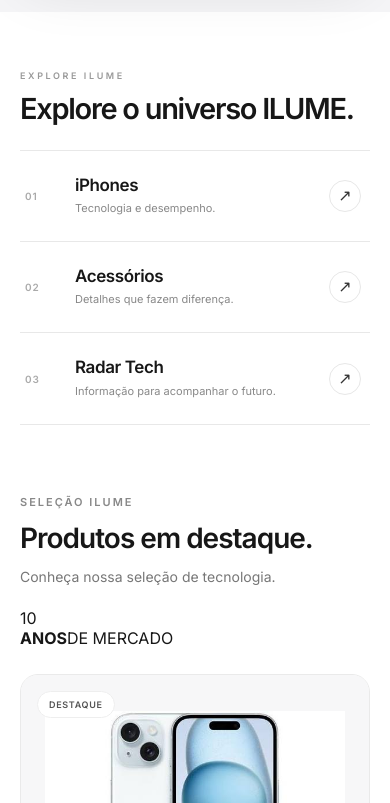
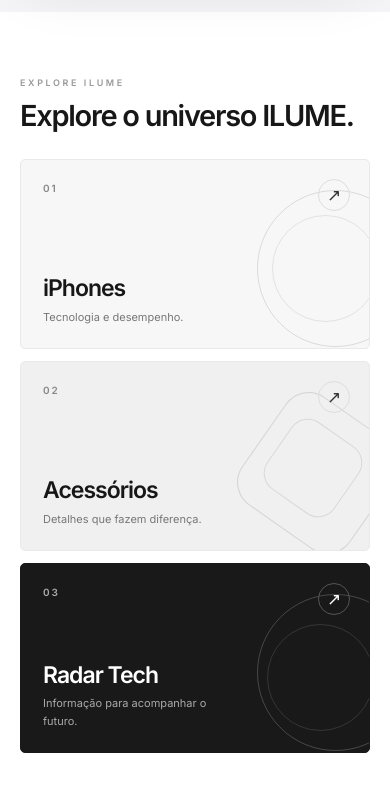
Before and after one commit to ytmatheus332-maker/ilume-tech-store, a React (Vite) app: page / in a window 390 px wide. Shown: the part 741-1544 px from the top of the page. Built offline with nearby package versions, Linux system fonts and the light colour scheme; no server answers.

Commit message:
Atualizar o App.css

```diff
--- a/src/App.css
+++ b/src/App.css
@@ -158,17 +158,17 @@ main {
 }
 
 /* =====================================
-   EXPLORE — PREMIUM EDITORIAL
+   EXPLORE — NOVO DESIGN EDITORIAL
 ===================================== */
 
 .categories {
   width: calc(100% - 64px);
   max-width: 1200px;
-  margin: 90px auto 0;
+  margin: 105px auto 0;
 }
 
 .section-heading {
-  margin-bottom: 34px;
+  margin-bottom: 38px;
 }
 
 .section-heading > span {
@@ -182,109 +182,211 @@ main {
 .section-heading h2 {
   margin-top: 13px;
   color: #171717;
-  font-size: clamp(29px, 3vw, 38px);
+  font-size: clamp(30px, 3.5vw, 42px);
   font-weight: 600;
-  letter-spacing: -1.7px;
-  line-height: 1.12;
+  letter-spacing: -2px;
+  line-height: 1.1;
 }
-
-/* GRADE DE CATEGORIAS */
 
 .category-grid {
   display: grid;
   grid-template-columns: repeat(3, minmax(0, 1fr));
-  border-top: 1px solid #e8e8e8;
-  border-bottom: 1px solid #e8e8e8;
+  gap: 16px;
 }
 
-/* CARTÃO */
+/* CARDS */
 
 .category-card {
   position: relative;
   display: flex;
   min-width: 0;
-  min-height: 180px;
-  align-items: flex-start;
+  min-height: 285px;
+  flex-direction: column;
   justify-content: space-between;
-  flex-direction: column;
-  padding: 27px 28px;
-  border: 0;
-  border-right: 1px solid #e8e8e8;
-  border-radius: 0;
-  background: #fff;
+  overflow: hidden;
+  isolation: isolate;
+  padding: 27px;
+  border: 1px solid #e9e9e9;
+  border-radius: 5px;
+  background: #f7f7f7;
   color: #171717;
   text-decoration: none;
-  transition: background .3s ease;
+  transition:
+    transform .35s ease,
+    background .35s ease,
+    border-color .35s ease,
+    box-shadow .35s ease;
 }
 
-.category-card:last-child {
-  border-right: 0;
+.category-card:nth-child(2) {
+  background: #f0f0f0;
 }
 
-/* NUMERAÇÃO */
+.category-card:nth-child(3) {
+  background: #191919;
+  border-color: #191919;
+  color: #fff;
+}
+
+/* FORMAS GEOMÉTRICAS */
+
+.category-card::before {
+  position: absolute;
+  z-index: -1;
+  top: 70px;
+  right: -65px;
+  width: 190px;
+  height: 190px;
+  border: 1px solid rgba(0,0,0,.12);
+  border-radius: 50%;
+  content: "";
+  transition: transform .55s ease;
+}
+
+.category-card:nth-child(1)::after {
+  position: absolute;
+  z-index: -1;
+  top: 101px;
+  right: -25px;
+  width: 125px;
+  height: 125px;
+  border: 1px solid rgba(0,0,0,.09);
+  border-radius: 50%;
+  content: "";
+}
+
+.category-card:nth-child(2)::before {
+  top: 93px;
+  right: -22px;
+  width: 155px;
+  height: 155px;
+  border-radius: 28px;
+  transform: rotate(35deg);
+}
+
+.category-card:nth-child(2)::after {
+  position: absolute;
+  z-index: -1;
+  top: 125px;
+  right: 12px;
+  width: 90px;
+  height: 90px;
+  border: 1px solid rgba(0,0,0,.1);
+  border-radius: 20px;
+  content: "";
+  transform: rotate(35deg);
+}
+
+.category-card:nth-child(3)::before {
+  top: 75px;
+  right: -55px;
+  width: 190px;
+  height: 190px;
+  border-color: rgba(255,255,255,.2);
+}
+
+.category-card:nth-child(3)::after {
+  position: absolute;
+  z-index: -1;
+  top: 112px;
+  right: -18px;
+  width: 115px;
+  height: 115px;
+  border: 1px solid rgba(255,255,255,.12);
+  border-radius: 50%;
+  content: "";
+}
+
+/* TOPO DOS CARDS */
 
 .category-number {
-  color: #aaa;
+  color: #888;
   font-size: 10px;
   font-weight: 600;
   letter-spacing: 2px;
 }
 
+.category-card:nth-child(3) .category-number {
+  color: #aaa;
+}
+
 /* INFORMAÇÕES */
 
 .category-info {
+  position: relative;
+  z-index: 1;
   display: flex;
   flex-direction: column;
-  gap: 8px;
+  gap: 9px;
 }
 
 .category-info h3 {
   color: #171717;
-  font-size: 21px;
+  font-size: 25px;
   font-weight: 600;
-  letter-spacing: -.7px;
-  line-height: 1.2;
+  letter-spacing: -1px;
+  line-height: 1.1;
   transition: transform .3s ease;
 }
 
 .category-info p {
+  max-width: 190px;
   margin: 0;
-  color: #888;
+  color: #777;
   font-size: 12px;
-  font-weight: 400;
   line-height: 1.6;
 }
 
-/* SETA */
+.category-card:nth-child(3) .category-info h3 {
+  color: #fff;
+}
+
+.category-card:nth-child(3) .category-info p {
+  color: #aaa;
+}
+
+/* SETAS */
 
 .category-arrow {
   position: absolute;
-  top: 24px;
-  right: 25px;
+  z-index: 2;
+  top: 23px;
+  right: 23px;
   display: flex;
-  width: 34px;
-  height: 34px;
+  width: 35px;
+  height: 35px;
   align-items: center;
   justify-content: center;
-  border: 1px solid #e7e7e7;
+  border: 1px solid #dedede;
   border-radius: 50%;
   background: transparent;
   color: #333;
   font-family: Arial, sans-serif;
   font-size: 17px;
-  font-weight: 400;
   line-height: 1;
-  transition:
-    background .3s ease,
-    color .3s ease,
-    border-color .3s ease,
-    transform .3s ease;
+  transition: all .3s ease;
+}
+
+.category-card:nth-child(3) .category-arrow {
+  border-color: #555;
+  color: #fff;
 }
 
 /* INTERAÇÃO */
 
 .category-card:hover {
-  background: #fafafa;
+  transform: translateY(-5px);
+  border-color: #d2d2d2;
+  background: #fff;
+  box-shadow: 0 18px 40px rgba(0,0,0,.06);
+}
+
+.category-card:hover::before {
+  transform: scale(1.12);
+}
+
+.category-card:nth-child(2):hover::before {
+  transform: rotate(35deg) scale(1.12);
 }
 
 .category-card:hover .category-info h3 {
@@ -298,11 +400,9 @@ main {
   transform: translate(2px, -2px);
 }
 
-/* REMOVE ESTILOS ANTIGOS DE SETA */
-
-.category-card::after {
-  display: none !important;
-  content: none !important;
+.category-card:nth-child(3):hover {
+  background: #292929;
+  border-color: #292929;
 }
 
 /* =====================================
@@ -465,12 +565,17 @@ main {
     width: calc(100% - 48px);
   }
 
+  .category-grid {
+    gap: 12px;
+  }
+
   .category-card {
-    padding: 23px 19px;
+    min-height: 260px;
+    padding: 22px;
   }
 
   .category-info h3 {
-    font-size: 19px;
+    font-size: 21px;
   }
 }
 
@@ -530,11 +635,11 @@ main {
 
   .categories {
     width: calc(100% - 40px);
-    margin-top: 58px;
+    margin-top: 65px;
   }
 
   .section-heading {
-    margin-bottom: 25px;
+    margin-bottom: 27px;
   }
 
   .section-heading > span {
@@ -552,43 +657,67 @@ main {
 
   .category-grid {
     grid-template-columns: 1fr;
-    border-top: 1px solid #e8e8e8;
+    gap: 12px;
   }
 
   .category-card {
-    display: grid;
-    grid-template-columns: 38px minmax(0, 1fr) 36px;
-    grid-template-rows: auto auto;
-    column-gap: 12px;
-    align-items: center;
-    min-height: 91px;
-    padding: 15px 5px;
-    border-right: 0;
-    border-bottom: 1px solid #e8e8e8;
-    background: #fff;
+    min-height: 190px;
+    padding: 22px;
+    border-radius: 5px;
   }
 
-  .category-card:last-child {
-    border-bottom: 0;
+  .category-card::before {
+    top: 30px;
+    right: -45px;
+    width: 155px;
+    height: 155px;
+  }
+
+  .category-card:nth-child(1)::after {
+    top: 55px;
+    right: -10px;
+    width: 105px;
+    height: 105px;
+  }
+
+  .category-card:nth-child(2)::before {
+    top: 45px;
+    right: -15px;
+    width: 130px;
+    height: 130px;
+  }
+
+  .category-card:nth-child(2)::after {
+    top: 65px;
+    right: 15px;
+    width: 80px;
+    height: 80px;
+  }
+
+  .category-card:nth-child(3)::before {
+    top: 30px;
+    right: -45px;
+    width: 155px;
+    height: 155px;
+  }
+
+  .category-card:nth-child(3)::after {
+    top: 60px;
+    right: -5px;
+    width: 105px;
+    height: 105px;
   }
 
   .category-number {
-    grid-column: 1;
-    grid-row: 1 / 3;
-    align-self: center;
     font-size: 10px;
-    letter-spacing: 1px;
   }
 
   .category-info {
-    grid-column: 2;
-    grid-row: 1 / 3;
-    gap: 5px;
+    gap: 7px;
   }
 
   .category-info h3 {
-    font-size: 17px;
-    letter-spacing: -.4px;
+    font-size: 23px;
   }
 
   .category-info p {
@@ -596,17 +725,14 @@ main {
   }
 
   .category-arrow {
-    position: static;
-    grid-column: 3;
-    grid-row: 1 / 3;
+    top: 19px;
+    right: 19px;
     width: 32px;
     height: 32px;
-    font-size: 16px;
   }
 
   .category-card:hover {
-    padding-left: 9px;
-    background: #fafafa;
+    transform: translateY(-2px);
   }
 
   .featured {
@@ -662,13 +788,12 @@ main {
   }
 
   .category-card {
-    min-height: 86px;
-    grid-template-columns: 32px minmax(0, 1fr) 34px;
-    column-gap: 9px;
+    min-height: 180px;
+    padding: 19px;
   }
 
   .category-info h3 {
-    font-size: 16px;
+    font-size: 21px;
   }
 
   .category-info p {
```
